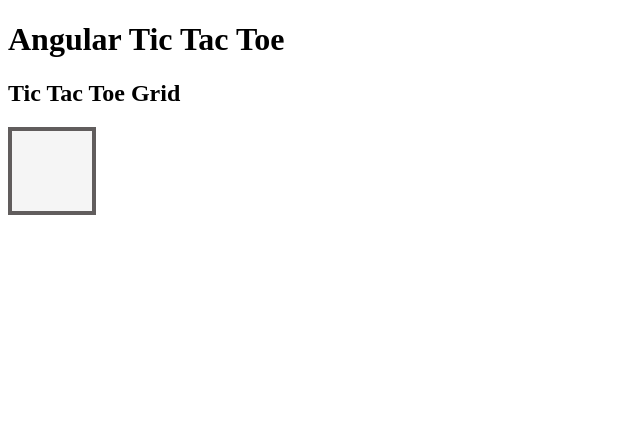
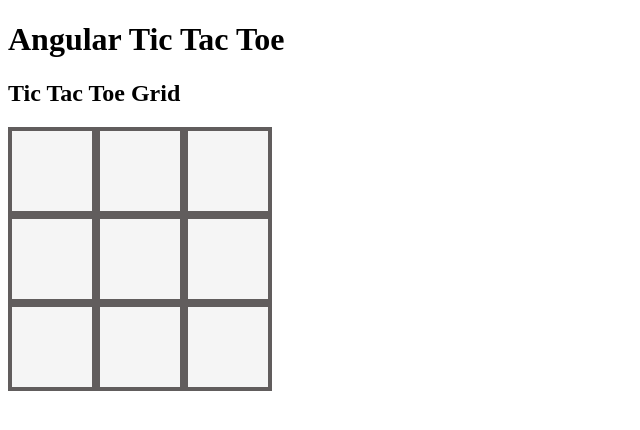
Before and after one commit to jordanXYsoon1998/angular-tic-tac-toe, an Angular app: page / in a window 1280 px wide. Shown: the top 430 px of the page, without its empty margins (0-640 px from the left). Built offline with nearby package versions, Linux system fonts and the light colour scheme.

Commit message:
Grid seems to be working

```diff
--- a/src/app/grid/grid.component.css
+++ b/src/app/grid/grid.component.css
@@ -0,0 +1,7 @@
+.whole-grid {
+  display: flex;
+  flex-wrap: wrap;
+  float: left;
+  position: relative;
+  width: 18rem;
+}
--- a/src/app/grid/grid.component.html
+++ b/src/app/grid/grid.component.html
@@ -1,2 +1,4 @@
 <h2>Tic Tac Toe Grid</h2>
-<app-square></app-square>
+<div class="whole-grid">
+  <app-square *ngFor="let square of squares" [square]="square"></app-square>
+</div>
--- a/src/app/grid/grid.component.ts
+++ b/src/app/grid/grid.component.ts
@@ -1,4 +1,5 @@
 import { Component, OnInit } from '@angular/core';
+import { SingleSquare } from '../single-square';
 
 @Component({
   selector: 'app-grid',
@@ -6,10 +7,28 @@ import { Component, OnInit } from '@angular/core';
   styleUrls: ['./grid.component.css']
 })
 export class GridComponent implements OnInit {
+  squares: SingleSquare[] = [];
 
   constructor() { }
 
   ngOnInit(): void {
+    this.restart();
+  }
+
+  restart(): void {
+    this.squares = this.genEmptyGrid();
+  }
+
+  genEmptyGrid(): SingleSquare[] {
+    let tempArr: SingleSquare[] = [];
+    for (let i: number = 0; i < 9; i++)
+    {
+      tempArr.push({
+        index: 0,
+        content: ''
+      });
+    }
+    return tempArr;
   }
 
 }
--- a/src/app/square/square.component.ts
+++ b/src/app/square/square.component.ts
@@ -9,15 +9,11 @@ import { SingleSquare } from '../single-square';
 export class SquareComponent implements OnInit {
   // Single square in the 3x3 grid
   arrOfValues: string[] = ['', 'x', 'o'];
-  square: SingleSquare;
+  @Input() square: SingleSquare;
 
   constructor() { }
 
   ngOnInit(): void {
-    this.square = {
-      index: 0,
-      content: ''
-    };
   }
 
   cycleContent(): void {
```
